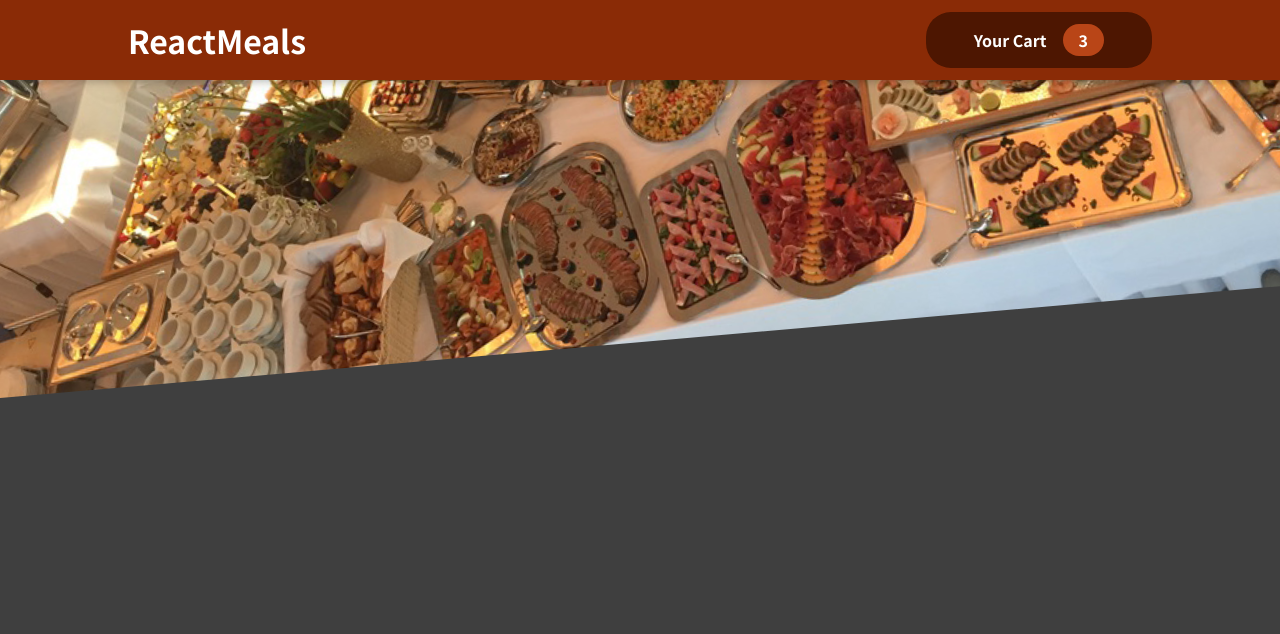
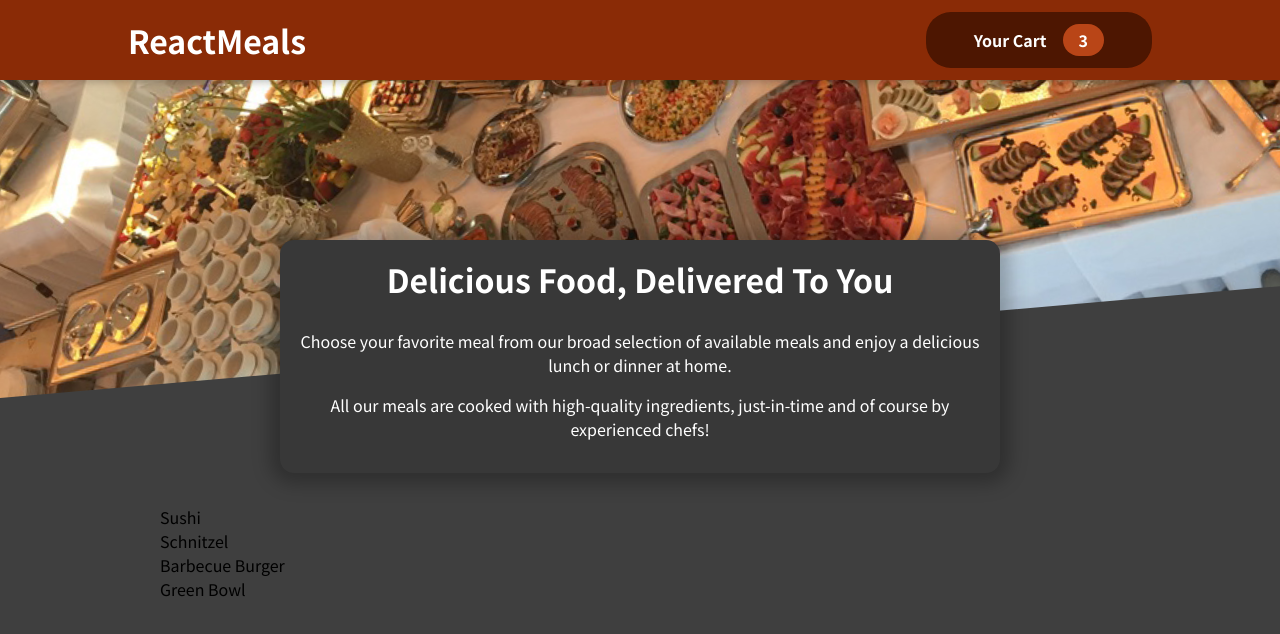
Before and after one commit to thiagoleet/react-food-order-app, a React (Create React App) app: page / in a window 1280 px wide. Shown: the top 634 px of the page. Built offline with nearby package versions, Linux system fonts and the light colour scheme.

Commit message:
Added Meals components

```diff
--- a/src/App.js
+++ b/src/App.js
@@ -3,11 +3,15 @@
 
 // components
 import Header from "./components/Layout/Header/Header";
+import Meals from "./components/Meals/Meals";
 
 const App = () => {
   return (
     <Fragment>
       <Header />
+      <main>
+        <Meals />
+      </main>
     </Fragment>
   );
 };
--- /dev/null
+++ b/src/components/Meals/AvailableMeals/AvailableMeals.js
@@ -0,0 +1,19 @@
+// styles
+import classes from "./AvailableMeals.module.css";
+
+// data
+import { DUMMY_MEALS } from "./dummy-meals";
+
+const AvailableMeals = () => {
+  const mealsList = DUMMY_MEALS.map((meal) => {
+    return <li key={meal.id}>{meal.name}</li>;
+  });
+
+  return (
+    <section className={classes.meals}>
+      <ul>{mealsList}</ul>
+    </section>
+  );
+};
+
+export default AvailableMeals;
--- /dev/null
+++ b/src/components/Meals/AvailableMeals/AvailableMeals.module.css
@@ -0,0 +1,24 @@
+.meals {
+  max-width: 60rem;
+  width: 90%;
+  margin: 2rem auto;
+  animation: meals-appear 1s ease-out forwards;
+}
+
+.meals ul {
+  list-style: none;
+  margin: 0;
+  padding: 0;
+}
+
+@keyframes meals-appear {
+  from {
+    opacity: 0;
+    transform: translateY(3rem);
+  }
+
+  to {
+    opacity: 1;
+    transform: translateY(0);
+  }
+}
--- /dev/null
+++ b/src/components/Meals/AvailableMeals/dummy-meals.js
@@ -0,0 +1,26 @@
+export const DUMMY_MEALS = [
+  {
+    id: "m1",
+    name: "Sushi",
+    description: "Finest fish and veggies",
+    price: 22.99,
+  },
+  {
+    id: "m2",
+    name: "Schnitzel",
+    description: "A german specialty!",
+    price: 16.5,
+  },
+  {
+    id: "m3",
+    name: "Barbecue Burger",
+    description: "American, raw, meaty",
+    price: 12.99,
+  },
+  {
+    id: "m4",
+    name: "Green Bowl",
+    description: "Healthy...and green...",
+    price: 18.99,
+  },
+];
--- /dev/null
+++ b/src/components/Meals/Meals.js
@@ -0,0 +1,17 @@
+// react
+import { Fragment } from "react";
+
+// components
+import MealsSummary from "./MealsSummary/MealsSummary";
+import AvailableMeals from "./AvailableMeals/AvailableMeals";
+
+const Meals = () => {
+  return (
+    <Fragment>
+      <MealsSummary />
+      <AvailableMeals />
+    </Fragment>
+  );
+};
+
+export default Meals;
--- /dev/null
+++ b/src/components/Meals/MealsSummary/MealsSummary.js
@@ -0,0 +1,20 @@
+// styles
+import classes from "./MealsSummary.module.css";
+
+const MealsSummary = () => {
+  return (
+    <section className={classes.summary}>
+      <h2>Delicious Food, Delivered To You</h2>
+      <p>
+        Choose your favorite meal from our broad selection of available meals
+        and enjoy a delicious lunch or dinner at home.
+      </p>
+      <p>
+        All our meals are cooked with high-quality ingredients, just-in-time and
+        of course by experienced chefs!
+      </p>
+    </section>
+  );
+};
+
+export default MealsSummary;
--- /dev/null
+++ b/src/components/Meals/MealsSummary/MealsSummary.module.css
@@ -0,0 +1,18 @@
+.summary {
+  text-align: center;
+  max-width: 45rem;
+  width: 90%;
+  margin: auto;
+  margin-top: -10rem;
+  position: relative;
+  background-color: #383838;
+  color: white;
+  border-radius: 14px;
+  padding: 1rem;
+  box-shadow: 0 1px 18px 10px rgba(0, 0, 0, 0.25);
+}
+
+.summary h2 {
+  font-size: 2rem;
+  margin-top: 0;
+}
```
Also changed, not shown: 1 other file (tests, documents, lock files or other folders).
